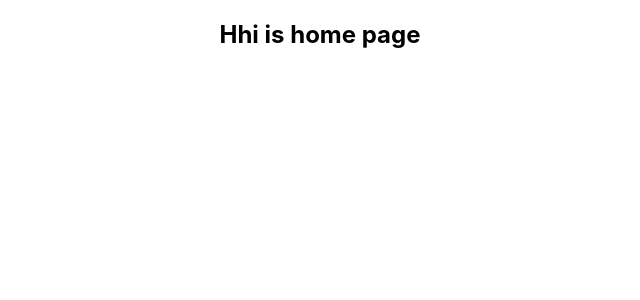
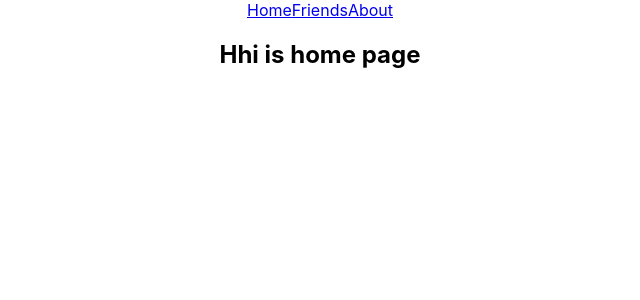
Before and after one commit to musasazib/simple-react-router, a React (Create React App) app: page / in a window 1280 px wide. Shown: the top 300 px of the page, without its empty margins (320-960 px from the left). Built offline with nearby package versions, Linux system fonts and the light colour scheme.

Commit message:
Navigate Pages, set header, Create Link, display active route

```diff
--- a/src/App.js
+++ b/src/App.js
@@ -4,11 +4,13 @@
 import NotFound from './components/NotFound/NotFound';
 import About from './components/About/About';
 import Friends from './components/Home/Friends/Friends';
+import Header from './components/Header/Header';
 
 function App() {
   return (
     <div className="App">
       <Router>
+        <Header></Header>
         <Switch>
           <Route exact path="/">
             <Home></Home>
--- /dev/null
+++ b/src/components/Header/Header.js
@@ -0,0 +1,18 @@
+import React from 'react';
+import { NavLink } from 'react-router-dom';
+
+const Header = () => {
+    const activeStyle = {
+        fontWeight: "bold",
+        color: "green"
+    }
+    return (
+        <nav>
+            <NavLink activeStyle={activeStyle} to="/home">Home</NavLink>
+            <NavLink activeStyle={activeStyle} to="/friends">Friends</NavLink>
+            <NavLink activeStyle={activeStyle} to="/about">About</NavLink>
+        </nav>
+    );
+};
+
+export default Header;
```
